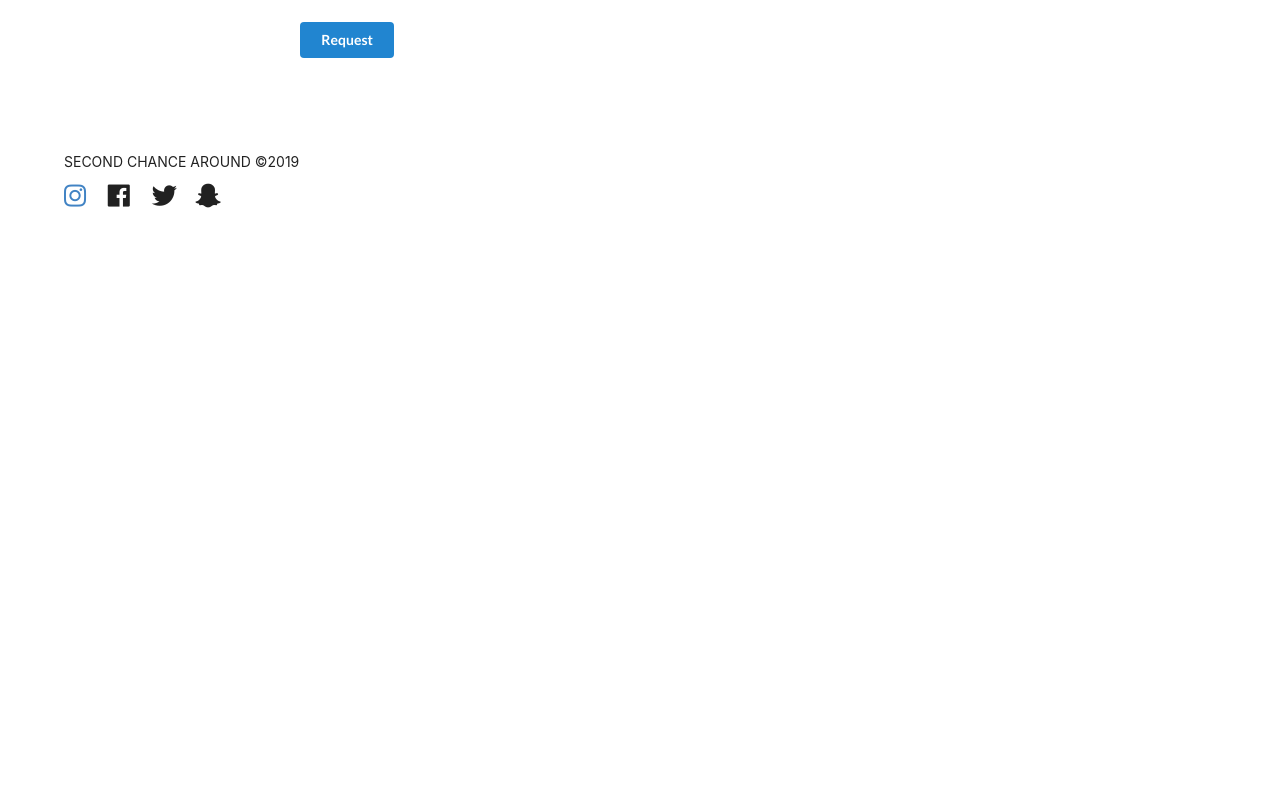
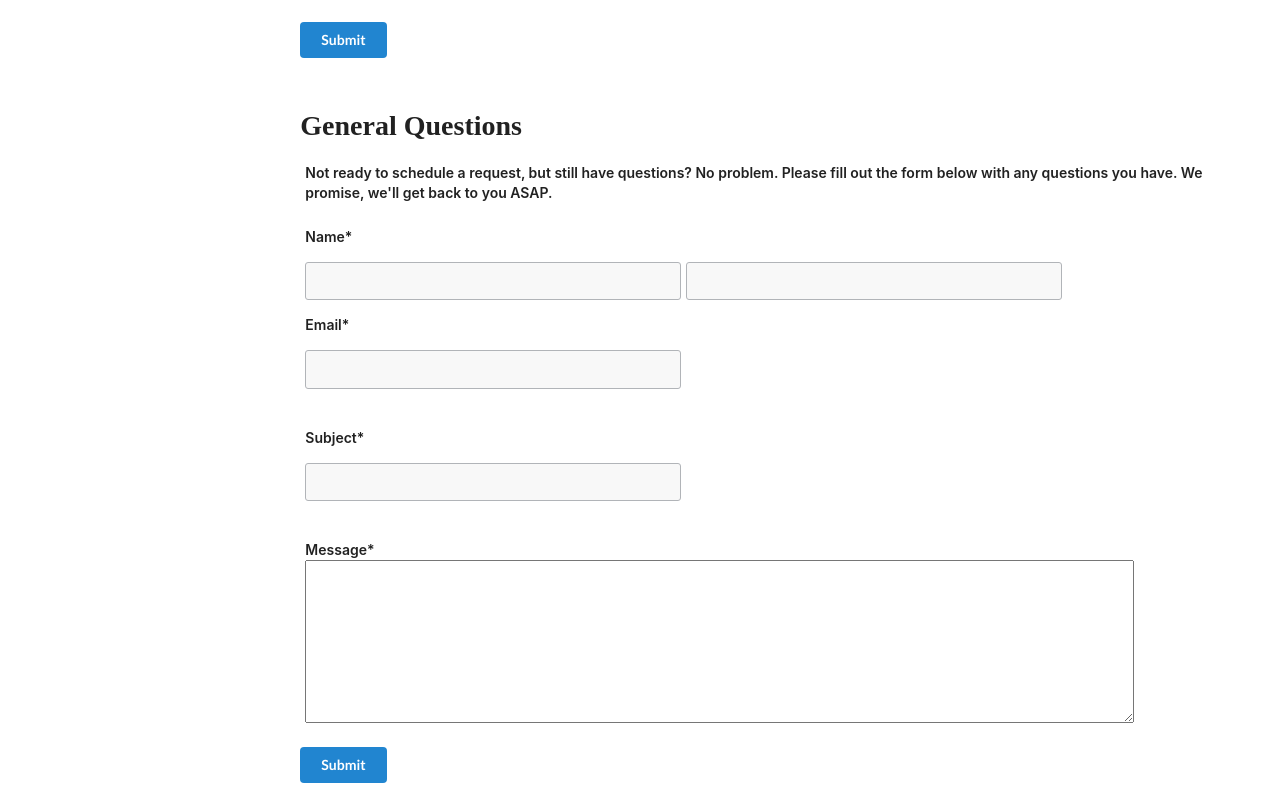
Before and after one commit to BriGuy520/second-chance-around-web, a React app: page /contact in a window 1280 px wide. Shown: the part 976-1761 px from the top of the page. Before the commit the page ends 1192 px from the top, so only its background shows below. Built offline with nearby package versions, Linux system fonts and the light colour scheme; a web font is replaced by a local one.

Commit message:
added another form to the contact section

```diff
--- a/src/components/contact/Consultation.js
+++ b/src/components/contact/Consultation.js
@@ -1,6 +1,13 @@
-import React from 'react';
+import React, { Component } from 'react';
 
-const Consultation = () => {
+class Consultation extends Component {
+
+  handleSubmit(e){
+    e.preventDefault();
+    alert('Submitted');
+  }
+
+  render(){
     return (
       <div className="general-request content">
         <h1>General Request</h1>
@@ -8,7 +15,7 @@ const Consultation = () => {
           Not ready just yet, but still have questions? Don't sweat it. Fill out all of the relevant information below.
           and we will get back to you ASAP. We promise.
         </p>
-      <form action="../../server/contact.php" method="post">
+        <form onSubmit={this.handleSubmit} action="../../server/contact.php" method="post">
         <p>
           Name*<br/><input type="text" name="firstname" /><input type="text" name="lastname" /><br/>
           Email*<br/><input type="text" name="email" />
@@ -28,11 +35,12 @@ const Consultation = () => {
         <p>More Details<br/>
           <textarea name="details" rows="10" cols="100"></textarea>
         </p>
-      <button className="ui button primary" type="submit">Request</button>
+        <button className="ui button primary" type="submit">Submit</button>
     </form>
 
     </div>
     );
   }
+}
 
 export default Consultation;
--- a/src/components/contact/Contact.js
+++ b/src/components/contact/Contact.js
@@ -1,5 +1,6 @@
 import React from 'react';
 import Consultation from './Consultation';
+import General from './General';
 
 const Contact = () => {
   return (
@@ -7,6 +8,7 @@ const Contact = () => {
       <h1>Contact Us</h1>
       <div>
         <Consultation />
+        <General />
       </div>
     </div>
   );
--- a/src/components/contact/General.js
+++ b/src/components/contact/General.js
@@ -0,0 +1,30 @@
+import React from 'react';
+
+const General = () => {
+
+  return (
+    <div className="general-request content">
+      <h1>General Questions</h1>
+      <p>
+        Not ready to schedule a request, but still have questions?
+        No problem. Please fill out the form below with any questions you have.
+        We promise, we'll get back to you ASAP.
+      </p>
+      <form>
+        <p>
+          Name*<br/><input type="text" name="firstname" /><input type="text" name="lastname" /><br/>
+          Email*<br/><input type="text" name="email" />
+        </p>
+        <p>
+          Subject*<br/><input type="text" name="subject" />
+        </p>
+        <p>Message*<br/>
+          <textarea name="details" rows="10" cols="100"></textarea>
+        </p>
+        <button className="ui button primary" type="submit">Submit</button>
+      </form>
+    </div>
+  )
+}
+
+export default General;
```
Lines whose indentation alone changed are shown as unchanged.
